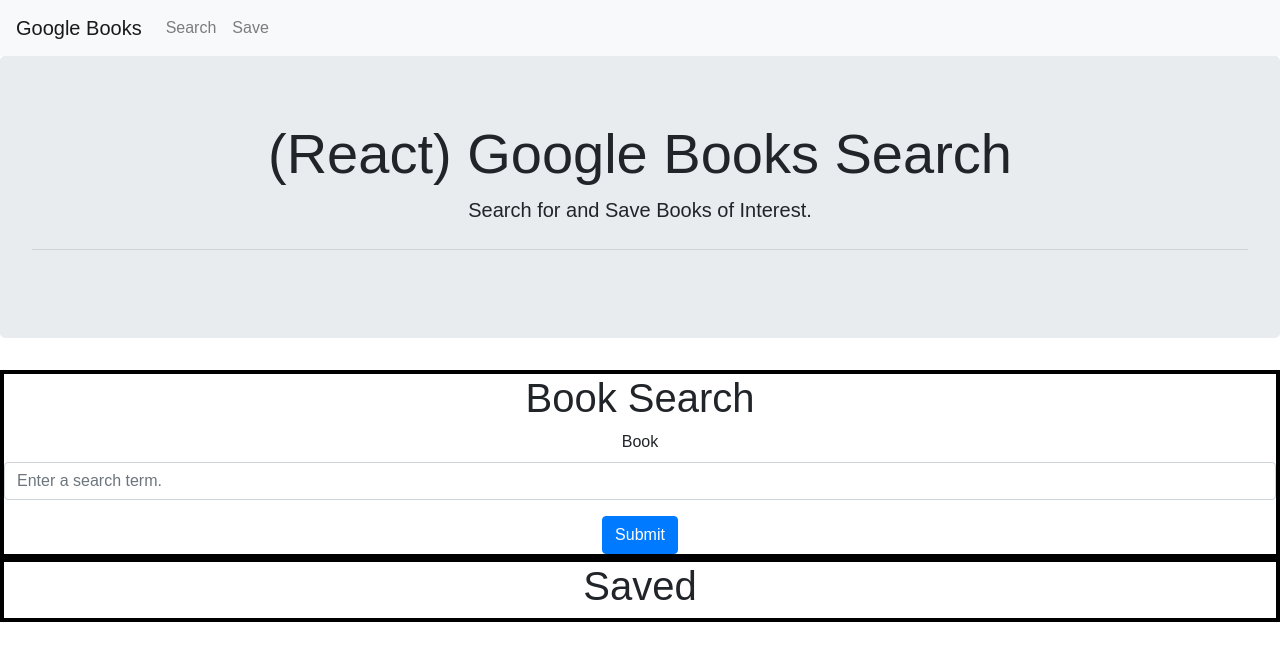
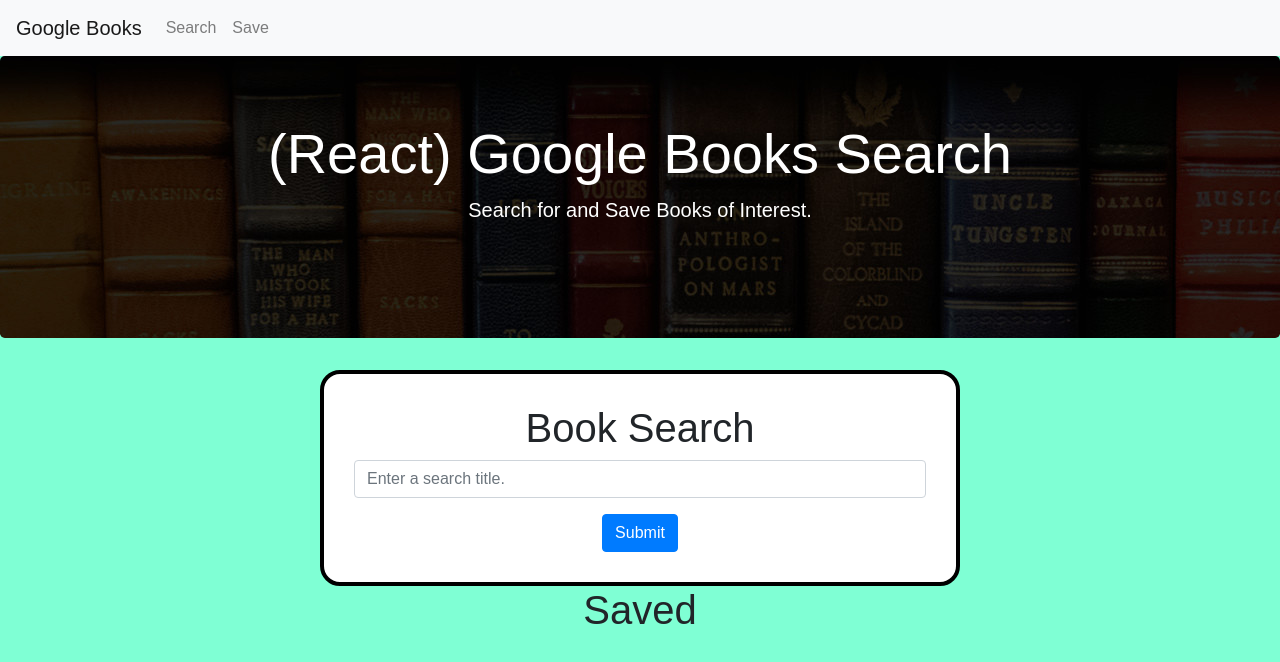
Before and after one commit to ronaldtbare/booksearch, a React (Create React App) app in the folder client/: page / in a window 1280 px wide. Shown: the top 662 px of the page. Built offline with nearby package versions, Linux system fonts and the light colour scheme.

Commit message:
updated css

```diff
--- a/client/src/App.css
+++ b/client/src/App.css
@@ -1,3 +1,8 @@
+body{
+  background-color: aquamarine;
+}
+
+
 .App {
   text-align: center;
 }
@@ -23,8 +28,23 @@
   to { transform: rotate(360deg); }
 }
 
-.Search{
+.search{
   border: black;
+  border-radius: 20px;
   border-style: solid;
   border-width: 4px;
+  padding:30px;
+  background-color: white;
+  margin: auto;
+  width: 50%;
+
 }
+
+.bgimage{
+  background-image: url("./images/booksdark.jpg");
+
+}
+
+.color-white{
+  color: white;
+}
--- a/client/src/App.js
+++ b/client/src/App.js
@@ -3,28 +3,16 @@
 import "./App.css";
 import Search from "./components/Search.js";
 import Saved from "./components/Saved.js";
-
+import Nav from "./components/Nav";
 class App extends Component {
   render() {
     return (
       <div className="App">
-        <nav className="navbar navbar-expand-lg navbar-light bg-light">
-          <a className="navbar-brand" href="#">Google Books</a>
-          <button className="navbar-toggler" type="button" data-toggle="collapse" data-target="#navbarNavAltMarkup" aria-controls="navbarNavAltMarkup" aria-expanded="false" aria-label="Toggle navigation">
-            <span className="navbar-toggler-icon"></span>
-          </button>
-          <div className="collapse navbar-collapse" id="navbarNavAltMarkup">
-            <div className="navbar-nav">
-              <a className="nav-item nav-link" href="#">Search <span className="sr-only">(current)</span></a>
-              <a className="nav-item nav-link" href="#">Save</a>
+        <Nav/>
 
-            </div>
-          </div>
-        </nav>
-
-        <div className="jumbotron">
-          <h1 className="display-4">(React) Google Books Search</h1>
-          <p className="lead">Search for and Save Books of Interest.</p>
+        <div className="jumbotron bgimage">
+          <h1 className="display-4 color-white">(React) Google Books Search</h1>
+          <p className="lead color-white">Search for and Save Books of Interest.</p>
           <hr className="my-4"/>
         </div>
 
--- /dev/null
+++ b/client/src/components/DeleteBtn/style.css
@@ -0,0 +1,4 @@
+.delete-btn {
+  float: right;
+  color: #e74944;
+}
--- /dev/null
+++ b/client/src/components/Nav/index.js
@@ -0,0 +1,21 @@
+import React from "react";
+
+function Nav() {
+  return (
+    <nav className="navbar navbar-expand-lg navbar-light bg-light">
+      <a className="navbar-brand" href="/">Google Books</a>
+      <button className="navbar-toggler" type="button" data-toggle="collapse" data-target="#navbarNavAltMarkup" aria-controls="navbarNavAltMarkup" aria-expanded="false" aria-label="Toggle navigation">
+        <span className="navbar-toggler-icon"></span>
+      </button>
+      <div className="collapse navbar-collapse" id="navbarNavAltMarkup">
+        <div className="navbar-nav">
+          <a className="nav-item nav-link" href="/">Search <span className="sr-only">(current)</span></a>
+          <a className="nav-item nav-link" href="/">Save</a>
+
+        </div>
+      </div>
+    </nav>
+  );
+}
+
+export default Nav;
--- a/client/src/components/Search.js
+++ b/client/src/components/Search.js
@@ -5,12 +5,12 @@
 function Search() {
 
         return (
-            <div className="Search">
+            <div className="search">
                 <h1>Book Search</h1>
                 <form>
                     <div className="form-group">
-                        <label for="search">Book </label>
-                        <input type="email" className="form-control" id="search" aria-describedby="searchHelp" placeholder="Enter a search term."></input>
+
+                        <input type="email" className="form-control" id="search" aria-describedby="searchHelp" placeholder="Enter a search title."></input>
 
                     </div>
                                 <button type="submit" className="btn btn-primary">Submit</button>
```
Also changed, not shown: client/src/components/DeleteBtn/index.js (added, +14 -0 lines), client/src/components/Form/index.js (added, +27 -0 lines), client/src/components/Grid/index.js (added, +28 -0 lines), client/src/components/Jumbotron/index.js (added, +14 -0 lines), client/src/components/List/index.js (added, +16 -0 lines), client/src/components/List/style.css (added, +33 -0 lines), client/src/images/books1.jpg (added), client/src/images/booksdark.jpg (added).
